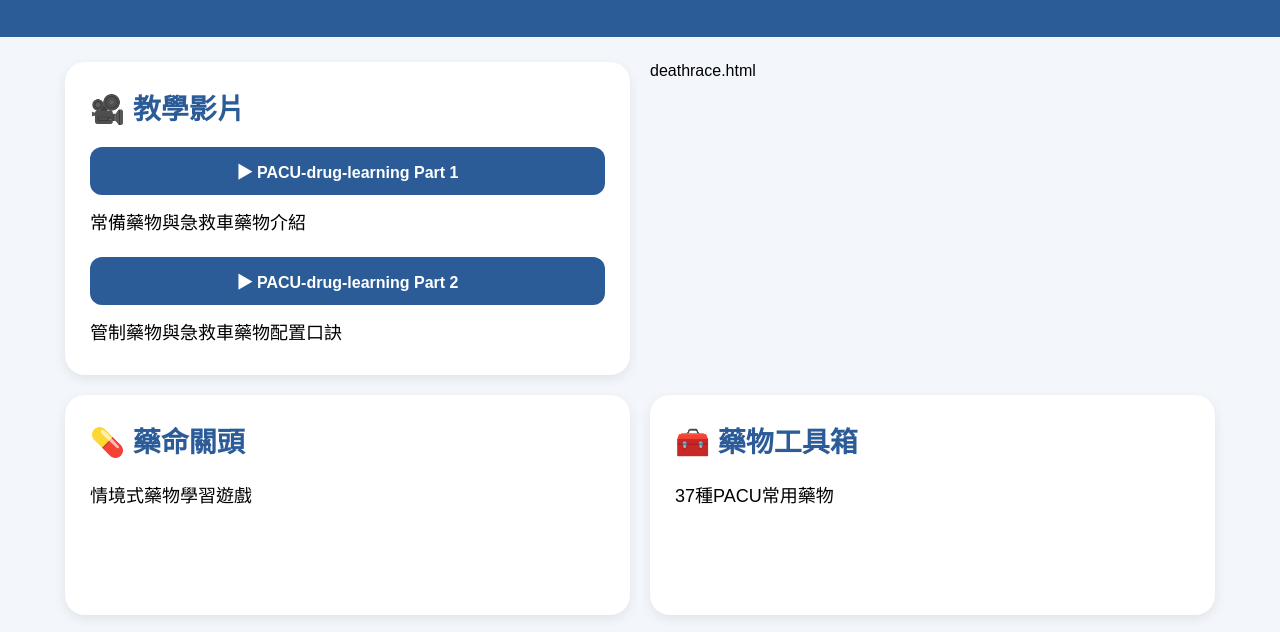
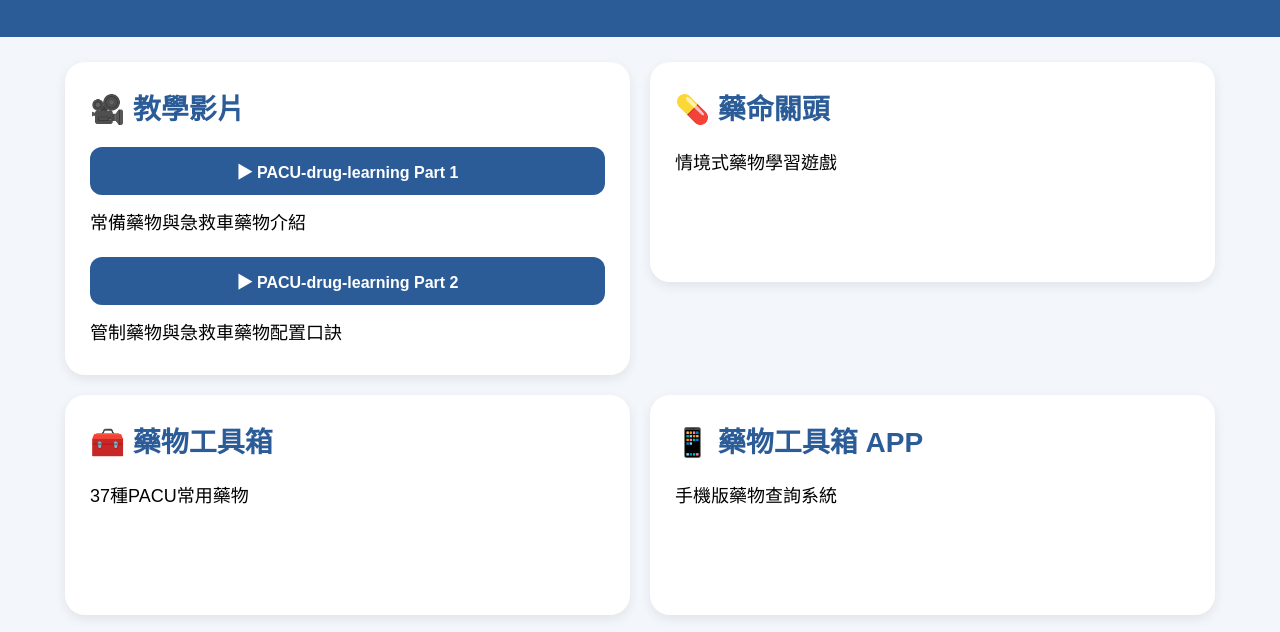
Before and after one commit to qaz79121-ctrl/PACU-drug-learning, a plain HTML site: page index2.html in a window 1280 px wide. Shown: the part 135-767 px from the top of the page. Drawn offline with Linux system fonts and the light colour scheme.

Commit message:
Update index2.html

```diff
--- a/index2.html
+++ b/index2.html
@@ -38,7 +38,6 @@
 max-width:1200px;
 margin:auto;
 padding:25px;
-
 display:grid;
 grid-template-columns:repeat(2,1fr);
 gap:20px;
@@ -114,19 +113,13 @@
 }
 
 </style>
-
 </head>
 
 <body>
 
 <header>
-
 <h1>PACU恢復室藥物學習平台</h1>
-
-<p>
-Post-Anesthesia Care Unit Drug Learning Center
-</p>
-
+<p>Post-Anesthesia Care Unit Drug Learning Center</p>
 </header>
 
 <div class="grid">
@@ -161,7 +154,7 @@
 </div>
 
 <!-- 藥命關頭 -->
-deathrace.html
+<a href="deathrace.html" class="card-link">
 
 <div class="card">
 
```
